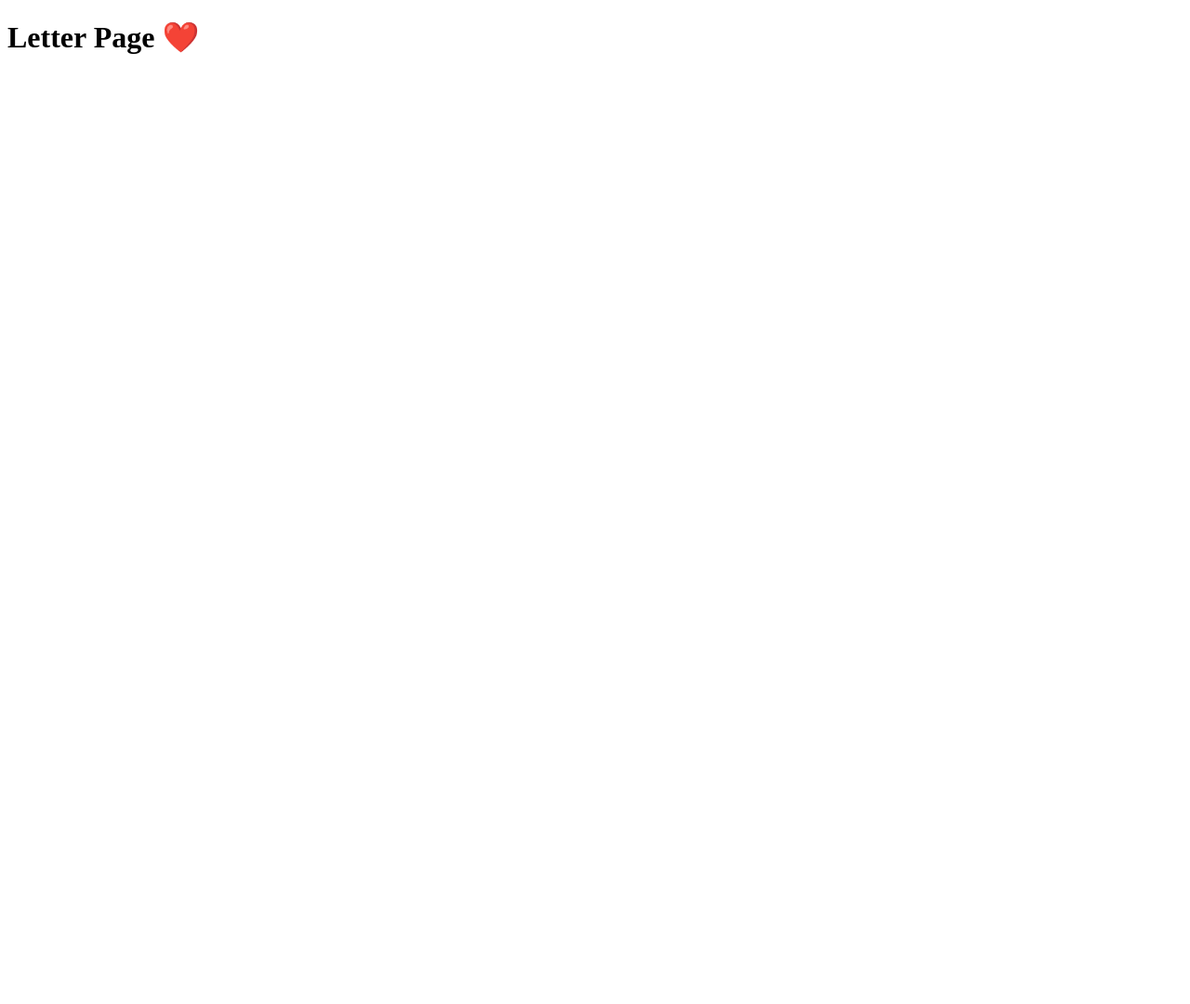
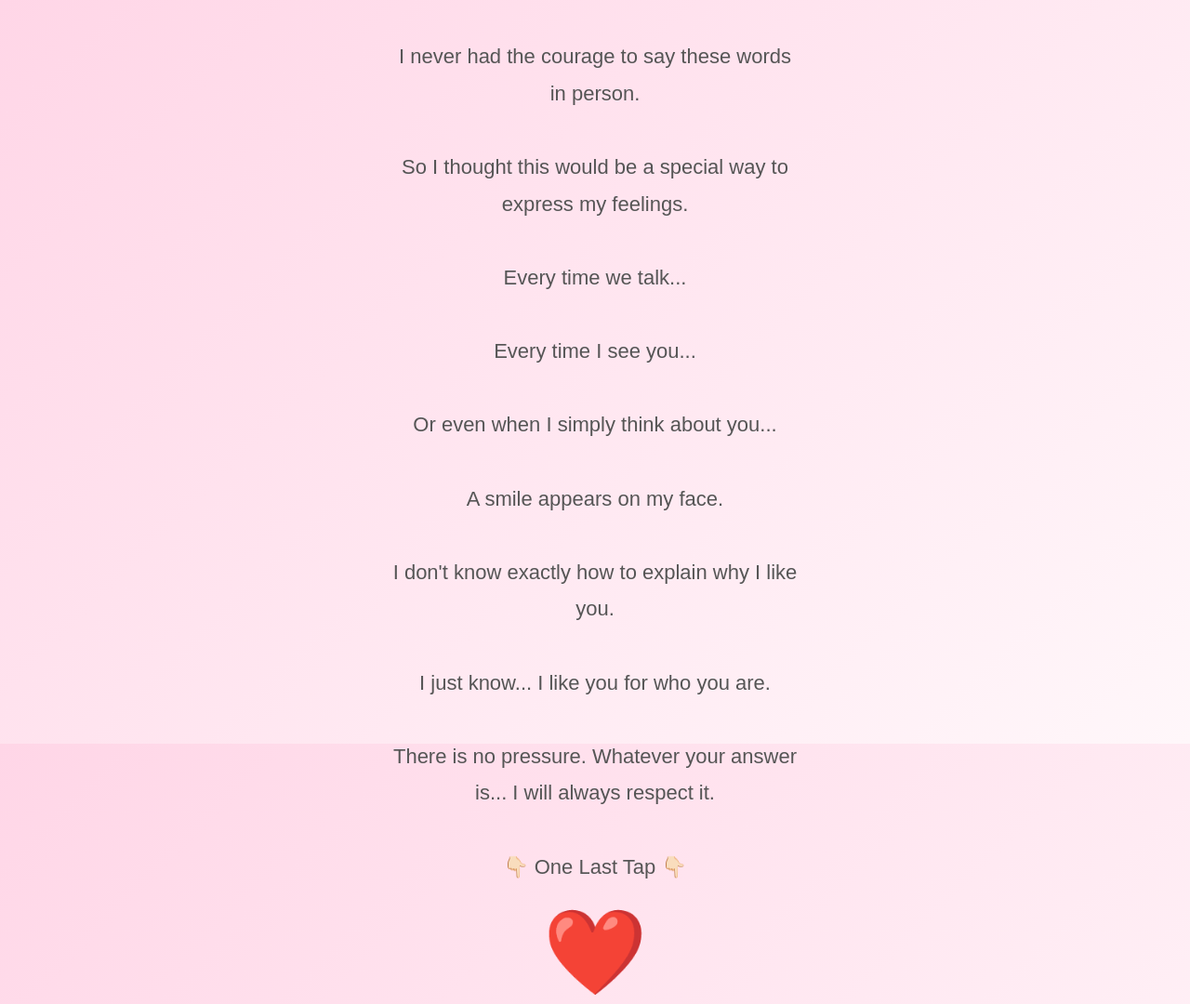
Before and after one commit to itzniks2008-debug/forever, a plain HTML site: page letter.html in a window 1280 px wide. Shown: the top 1080 px of the page at 93% size. Before the commit the page ends 800 px from the top, so only its background shows below. Drawn offline with Linux system fonts and the light colour scheme.

Commit message:
Enhance letter.html with content and styling

```diff
--- a/letter.html
+++ b/letter.html
@@ -1,11 +1,87 @@
 <!DOCTYPE html>
-<html>
+<html lang="en">
+
 <head>
-<title>Letter</title>
+
+<meta charset="UTF-8">
+<meta name="viewport" content="width=device-width, initial-scale=1.0">
+
+<title>For Riti ❤️</title>
+
+<link rel="stylesheet" href="style.css">
+
 </head>
+
 <body>
 
-<h1>Letter Page ❤️</h1>
+<div class="container">
+
+<h1>💌</h1>
+
+<p>
+
+Dear Riti,
+
+<br><br>
+
+I made this little website because there is something I have wanted to tell you for a long time.
+
+<br><br>
+
+I never had the courage to say these words in person.
+
+<br><br>
+
+So I thought this would be a special way to express my feelings.
+
+<br><br>
+
+Every time we talk...
+
+<br><br>
+
+Every time I see you...
+
+<br><br>
+
+Or even when I simply think about you...
+
+<br><br>
+
+A smile appears on my face.
+
+<br><br>
+
+I don't know exactly how to explain why I like you.
+
+<br><br>
+
+I just know...
+
+I like you for who you are.
+
+<br><br>
+
+There is no pressure.
+
+Whatever your answer is...
+
+I will always respect it.
+
+<br><br>
+
+👇🏻 One Last Tap 👇🏻
+
+</p>
+
+<a href="proposal.html" class="heart">
+
+❤️
+
+</a>
+
+</div>
 
 </body>
+
 </html>
```
